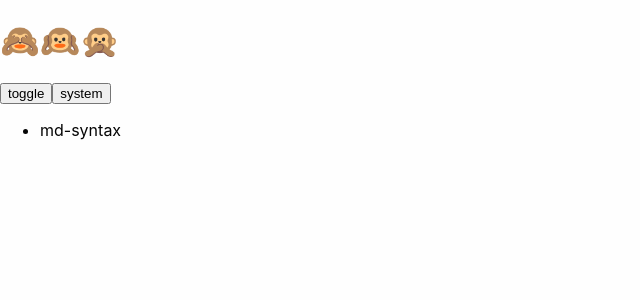
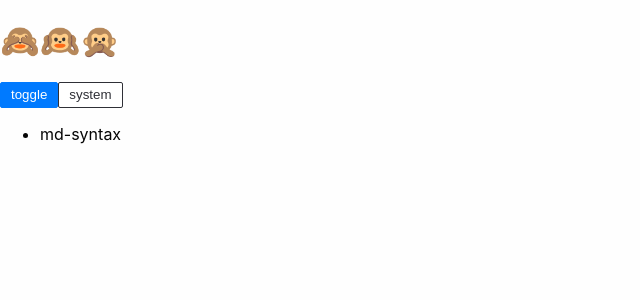
Before and after one commit to 7ylee/blog, a Next.js app: page / in a window 1280 px wide. Shown: the top 300 px of the page, without its empty margins (0-640 px from the left). Built offline with nearby package versions, Linux system fonts and the light colour scheme.

Commit message:
Emotion test

```diff
--- /dev/null
+++ b/components/styled/Button.js
@@ -0,0 +1,22 @@
+import styled from '@emotion/styled';
+
+const Button = styled.button`
+    display: inline-block;
+    padding: 2px 10px;
+    line-height: 1.5;
+    color: ${props => (props.primary ? '#fff' : '#000')}; // fallback
+    color: ${props => (props.primary ? '#fff' : 'var(--text-secondary)')};
+
+    background: ${props => (props.primary ? 'blue' : '#fff')}; // fallback
+    background: ${props =>
+        props.primary ? 'var(--accent-blue)' : 'var(--bg-secondary)'};
+
+    border: 1px solid rgba(65, 67, 78, 0.16);
+    border-radius: 2px;
+    border-color: ${props =>
+        props.primary ? '#007aff' : 'rgba(65,67,78,0.16)'}; // fallback
+    border-color: ${props =>
+        props.primary ? '#007aff' : 'var(--border-secondary)'};
+`;
+
+export default Button;
--- a/components/styled/CommonStyles.js
+++ b/components/styled/GlobalStyle.js
@@ -2,7 +2,7 @@
 import React from 'react';
 import { Global, css } from '@emotion/react';
 
-const CommonStyles = () => (
+const GlobalStyle = () => (
     <Global
         styles={css`
             html,
@@ -32,4 +32,4 @@ const CommonStyles = () => (
     />
 );
 
-export default CommonStyles;
+export default GlobalStyle;
--- a/pages/_app.js
+++ b/pages/_app.js
@@ -1,6 +1,7 @@
 import React from 'react';
-import CommonStyles from '../components/styled/CommonStyles';
+import GlobalStyle from '../components/styled/GlobalStyle';
 import useDarkMode from '../components/Theme/useDarkMode';
+import Button from '../components/styled/Button';
 
 import '../node_modules/github-markdown-css/github-markdown.css';
 
@@ -9,15 +10,15 @@ function App({ Component, pageProps }) {
 
     return (
         <>
-            <CommonStyles />
+            <GlobalStyle />
             <header>
                 <h1>🙈🙉🙊</h1>
-                <button type="button" onClick={toggle}>
+                <Button primary type="button" onClick={toggle}>
                     toggle
-                </button>
-                <button type="button" onClick={system}>
+                </Button>
+                <Button type="button" onClick={system}>
                     system
-                </button>
+                </Button>
             </header>
             <Component {...pageProps} />
         </>
```
